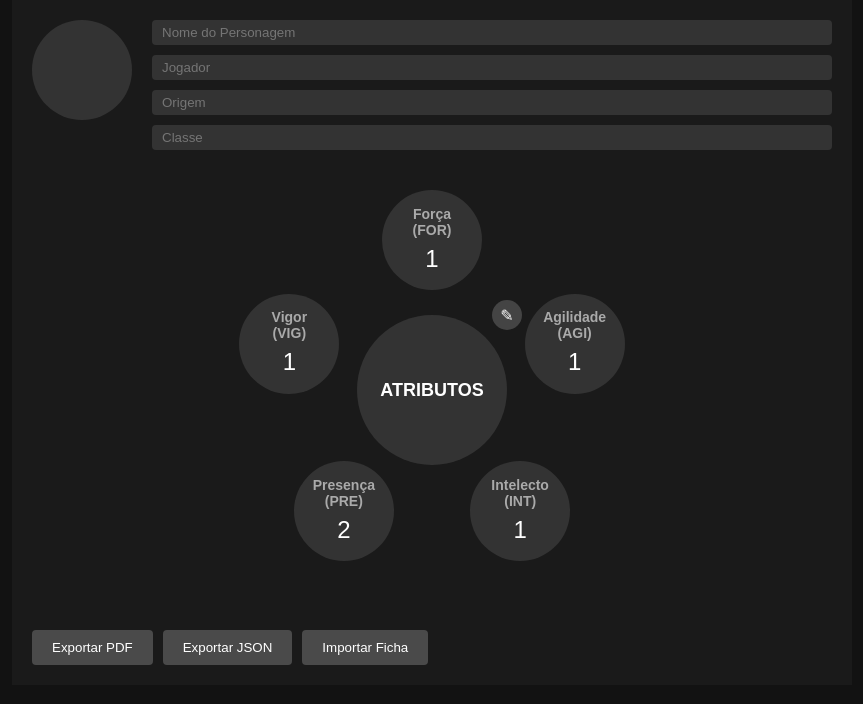
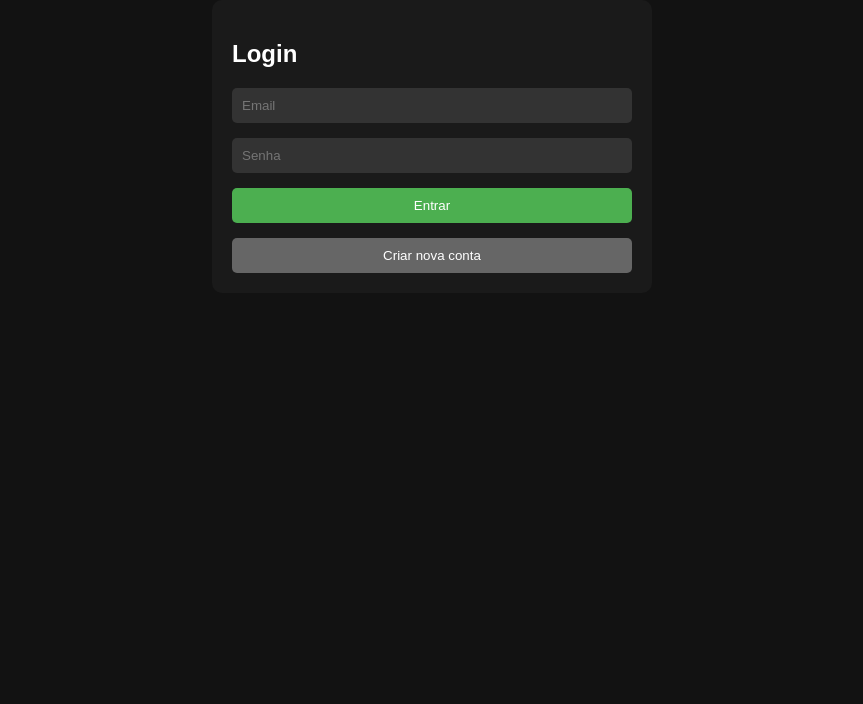
Before and after one commit to CapytheCapi/ficha-rpg-1-, a React (Create React App) app: page /login in a window 1280 px wide. Shown: the top 704 px of the page, without its empty margins (208-1071 px from the left). Built offline with nearby package versions, Linux system fonts and the light colour scheme.

Commit message:
Adiciona sistema de autenticação com Firebase

```diff
--- a/package.json
+++ b/package.json
@@ -3,12 +3,17 @@
   "version": "1.0.0",
   "private": true,
   "dependencies": {
+    "@firebase/auth": "^1.10.0",
+    "@firebase/firestore": "^4.7.10",
     "@types/react": "^18.3.20",
     "@types/react-dom": "^18.3.6",
     "@types/styled-components": "^5.1.34",
+    "firebase": "^11.6.0",
     "html2pdf.js": "^0.10.3",
     "react": "^18.3.1",
     "react-dom": "^18.3.1",
+    "react-firebase-hooks": "^5.1.1",
+    "react-router-dom": "^7.5.0",
     "react-scripts": "^5.0.1",
     "styled-components": "^6.1.17",
     "typescript": "^4.9.5"
--- a/src/App.tsx
+++ b/src/App.tsx
@@ -1,11 +1,48 @@
 import React from 'react';
+import { BrowserRouter as Router, Routes, Route, Navigate } from 'react-router-dom';
+import { useAuthState } from 'react-firebase-hooks/auth';
+import { auth } from './firebase';
+import Auth from './components/Auth';
 import CharacterSheet from './components/CharacterSheet';
+import styled from 'styled-components';
+
+const AppContainer = styled.div`
+  min-height: 100vh;
+  background: #121212;
+  color: white;
+`;
+
+const PrivateRoute: React.FC<{ children: React.ReactNode }> = ({ children }) => {
+  const [user, loading] = useAuthState(auth);
+
+  if (loading) {
+    return <div>Carregando...</div>;
+  }
+
+  if (!user) {
+    return <Navigate to="/login" />;
+  }
+
+  return <>{children}</>;
+};
 
 const App: React.FC = () => {
   return (
-    <div>
-      <CharacterSheet />
-    </div>
+    <Router>
+      <AppContainer>
+        <Routes>
+          <Route path="/login" element={<Auth />} />
+          <Route
+            path="/"
+            element={
+              <PrivateRoute>
+                <CharacterSheet />
+              </PrivateRoute>
+            }
+          />
+        </Routes>
+      </AppContainer>
+    </Router>
   );
 };
 
--- /dev/null
+++ b/src/components/Auth.tsx
@@ -0,0 +1,105 @@
+import React, { useState } from 'react';
+import {
+  createUserWithEmailAndPassword,
+  signInWithEmailAndPassword,
+  signOut
+} from 'firebase/auth';
+import { auth } from '../firebase';
+import styled from 'styled-components';
+
+const Container = styled.div`
+  max-width: 400px;
+  margin: 0 auto;
+  padding: 20px;
+  background: #1a1a1a;
+  color: white;
+  border-radius: 10px;
+`;
+
+const Form = styled.form`
+  display: flex;
+  flex-direction: column;
+  gap: 15px;
+`;
+
+const Input = styled.input`
+  padding: 10px;
+  border-radius: 5px;
+  border: none;
+  background: #333;
+  color: white;
+`;
+
+const Button = styled.button`
+  padding: 10px;
+  border-radius: 5px;
+  border: none;
+  background: #4CAF50;
+  color: white;
+  cursor: pointer;
+  &:hover {
+    background: #45a049;
+  }
+`;
+
+const Error = styled.div`
+  color: #ff4444;
+  margin-top: 10px;
+`;
+
+const Auth: React.FC = () => {
+  const [email, setEmail] = useState('');
+  const [password, setPassword] = useState('');
+  const [error, setError] = useState('');
+  const [isLogin, setIsLogin] = useState(true);
+
+  const handleSubmit = async (e: React.FormEvent) => {
+    e.preventDefault();
+    setError('');
+
+    try {
+      if (isLogin) {
+        await signInWithEmailAndPassword(auth, email, password);
+      } else {
+        await createUserWithEmailAndPassword(auth, email, password);
+      }
+    } catch (err: any) {
+      setError(err.message);
+    }
+  };
+
+  return (
+    <Container>
+      <h2>{isLogin ? 'Login' : 'Registro'}</h2>
+      <Form onSubmit={handleSubmit}>
+        <Input
+          type="email"
+          placeholder="Email"
+          value={email}
+          onChange={(e) => setEmail(e.target.value)}
+          required
+        />
+        <Input
+          type="password"
+          placeholder="Senha"
+          value={password}
+          onChange={(e) => setPassword(e.target.value)}
+          required
+        />
+        <Button type="submit">
+          {isLogin ? 'Entrar' : 'Registrar'}
+        </Button>
+        <Button
+          type="button"
+          onClick={() => setIsLogin(!isLogin)}
+          style={{ background: '#666' }}
+        >
+          {isLogin ? 'Criar nova conta' : 'Já tenho uma conta'}
+        </Button>
+        {error && <Error>{error}</Error>}
+      </Form>
+    </Container>
+  );
+};
+
+export default Auth;
--- /dev/null
+++ b/src/firebase.ts
@@ -0,0 +1,17 @@
+import { initializeApp } from 'firebase/app';
+import { getAuth } from 'firebase/auth';
+import { getFirestore } from 'firebase/firestore';
+
+const firebaseConfig = {
+  apiKey: "AIzaSyDvUg4fxdOMKjXeuSA-PezqO4LeinIcnoc",
+  authDomain: "ficha-rpg-c9d30.firebaseapp.com",
+  projectId: "ficha-rpg-c9d30",
+  storageBucket: "ficha-rpg-c9d30.firebasestorage.app",
+  messagingSenderId: "725937555508",
+  appId: "1:725937555508:web:51ef13bd52eaef326e2261",
+  measurementId: "G-BCPVCSVDD5"
+};
+
+const app = initializeApp(firebaseConfig);
+export const auth = getAuth(app);
+export const db = getFirestore(app);
```
Also changed, not shown: 1 other file (tests, documents, lock files or other folders).
